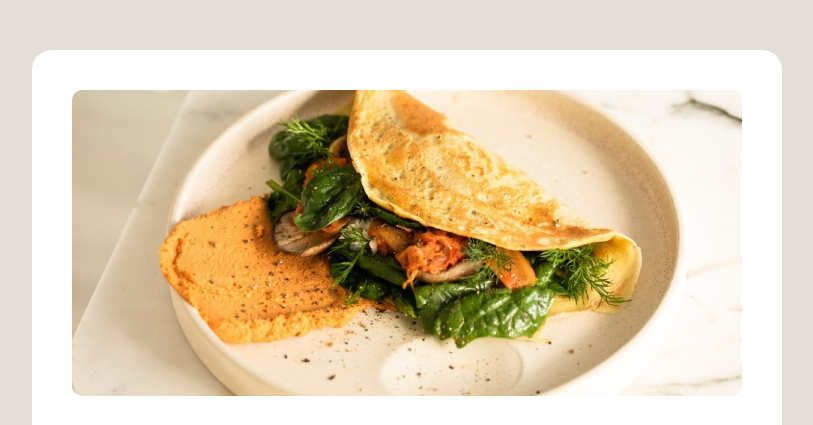
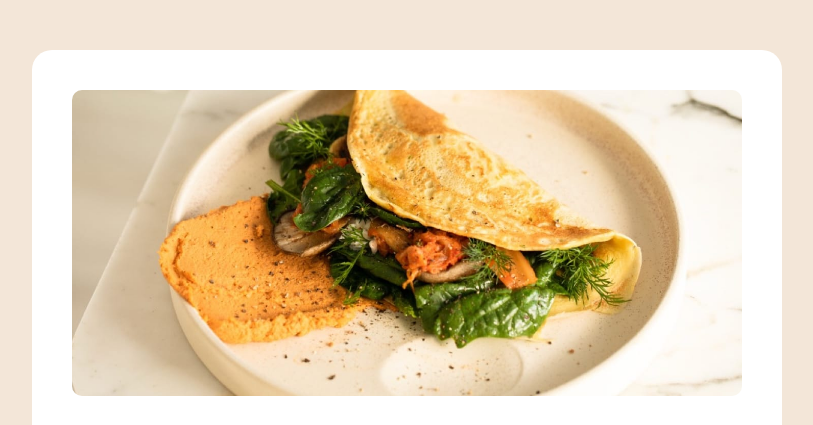
Before and after one commit to kaveeshagim/recipe-page, a plain HTML site: page index.html in a window 1280 px wide. Shown: the top 425 px of the page, without its empty margins (233-1046 px from the left). Drawn offline with Linux system fonts and the light colour scheme.

Commit message:
changed the body color

```diff
--- a/styles.css
+++ b/styles.css
@@ -37,7 +37,7 @@ body {
   justify-content: center;
   align-items: center;
   min-height: 100vh;
-  background-color: var(--stone-150);
+  background-color: var(--stone-100);
   padding: 50px;
 }
 
```
